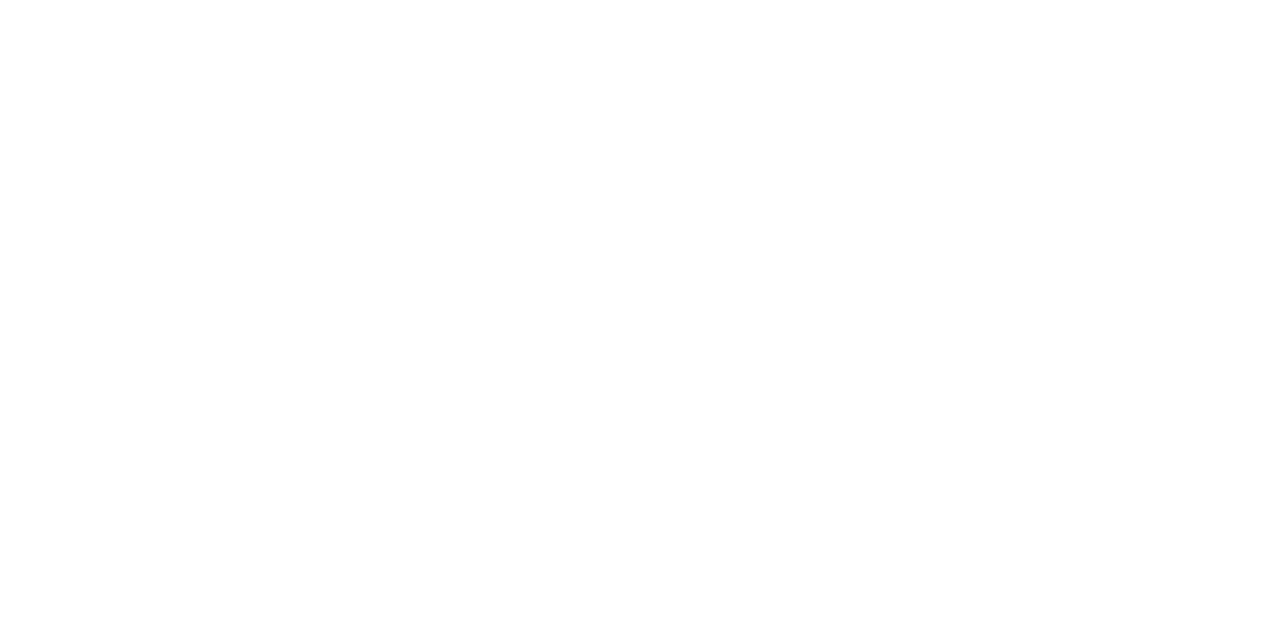
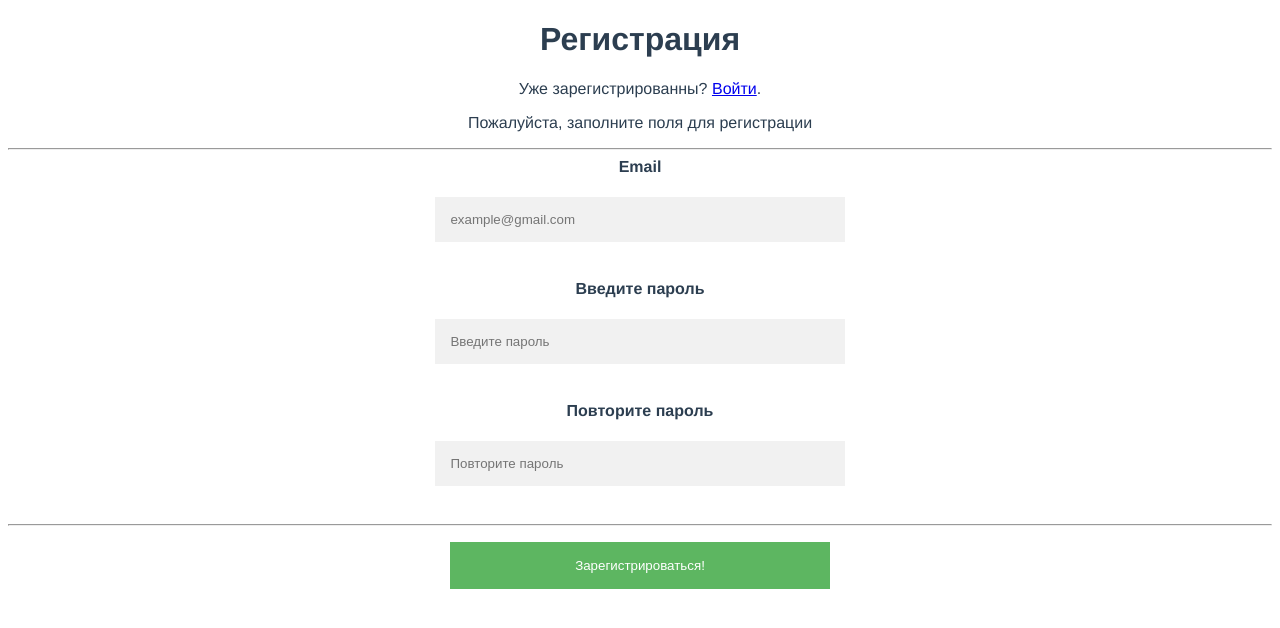
Before and after one commit to pilya-vrn/todo-list.vue-cli, a Vue app: page /signup in a window 1280 px wide. Shown: the top 628 px of the page. Built offline with nearby package versions, Linux system fonts and the light colour scheme.

Commit message:
Добавил страницу регистрации с валидацией

```diff
--- a/src/components/CreateList.vue
+++ b/src/components/CreateList.vue
@@ -21,14 +21,15 @@
   },
   methods: {
     createList() {
+      // eslint-disable-next-line no-alert
       if (this.title === '') { alert('title не должен быть пустым'); } else {
         this.$emit('createList', this.title);
       }
     },
-    closeModal(clickEvent) {
-        this.$emit('closeModal');
+    closeModal() {
+      this.$emit('closeModal');
     },
-  }
+  },
 };
 </script>
 
--- a/src/components/CreateTask.vue
+++ b/src/components/CreateTask.vue
@@ -19,11 +19,11 @@
   methods: {
     createTask() {
       if (this.title === '') {
+        // eslint-disable-next-line no-alert
         alert('title не должен быть пустым');
       } else {
         this.$emit('create', this.title);
         this.title = '';
-        console.log(this.title);
       }
     },
     onInput(evt) {
--- a/src/components/Task.vue
+++ b/src/components/Task.vue
@@ -20,7 +20,7 @@
     },
     onChange() {
       this.$emit('change');
-    }
+    },
   },
 };
 </script>
--- a/src/components/TasksList.vue
+++ b/src/components/TasksList.vue
@@ -38,7 +38,7 @@
     },
     onTaskChange(taskIndex) {
       this.$emit('taskChange', taskIndex);
-    }
+    },
   },
 };
 </script>
--- a/src/router/index.js
+++ b/src/router/index.js
@@ -1,6 +1,7 @@
 import Vue from 'vue';
 import VueRouter from 'vue-router';
 import Home from '../views/Home.vue';
+import SignUp from '../views/user/SignUp.vue';
 
 Vue.use(VueRouter);
 
@@ -9,6 +10,11 @@
     path: '/',
     name: 'Home',
     component: Home,
+  },
+  {
+    path: '/signup',
+    name: 'SignUp',
+    component: SignUp,
   },
   // {
   //   path: '/about',
--- a/src/views/Home.vue
+++ b/src/views/Home.vue
@@ -43,7 +43,6 @@
       list.tasks.splice(taskIndex, 1);
     },
     createTask(index, title) {
-      // console.log(title)
       const list = this.lists[index];
       list.tasks.unshift({ title, checked: false });
     },
@@ -64,5 +63,7 @@
   },
 };
 </script>
+
 <style scoped>
+
 </style>
--- /dev/null
+++ b/src/views/user/SignUp.vue
@@ -0,0 +1,97 @@
+<template>
+  <div class="container">
+    <h1>Регистрация</h1>
+
+    <div class="container signin">
+    <p>Уже зарегистрированны? <a href="#">Войти</a>.</p>
+    <!-- сделать ссылку на страницу входа -->
+  </div>
+
+    <p>Пожалуйста, заполните поля для регистрации</p>
+    <hr>
+
+    <label for="email"><b>Email</b></label>
+    <p>
+    <input type="email" placeholder="example@gmail.com"
+    name="email" maxlength="33" required @input="onEmailChange">
+    <p>
+
+    <label for="psw"><b>Введите пароль</b></label>
+    <p>
+    <input type="password" placeholder="Введите пароль"
+    name="psw" maxlength="33" required>
+    <p>
+
+    <label for="psw-repeat"><b>Повторите пароль</b></label>
+    <p>
+    <input type="password" placeholder="Повторите пароль"
+    name="psw-repeat" maxlength="33" required>
+    <p>
+    <hr>
+    <button type="submit" class="registerbtn" @click="checkValidity">
+      Зарегистрироваться!</button>
+  </div>
+
+</template>
+
+<script>
+export default {
+  name: 'SignUp',
+  methods: {
+    checkValidity() {
+      const inputs = document.querySelectorAll('input');
+      const email = inputs[0];
+      const psw = inputs[1];
+      const pswRpt = inputs[2];
+      if ((psw.value !== pswRpt.value) || (email.value === '')
+      || (psw.value === '') || (pswRpt.value === '')) {
+        // eslint-disable-next-line no-alert
+        alert('Пароли не совпадают или не заполнены поля!');
+      } else {
+        // записать данные, перейти на страницу создания тудушек
+        // eslint-disable-next-line no-alert
+        alert('успешная регистрация!');
+      }
+      email.value = '';
+      psw.value = '';
+      pswRpt.value = '';
+    },
+    onEmailChange() {
+      const email = document.querySelectorAll('input')[0];
+      const re = /\S+@\S+\.\S+/;
+      const text = email.value;
+
+      if (!re.test(text)) {
+        email.setCustomValidity('Введите корректный email');
+        email.reportValidity();
+      } else {
+        email.setCustomValidity('');
+      }
+    },
+  },
+};
+</script>
+
+<style scoped>
+
+ input[type=password], input[type=email]  {
+  width: 30%;
+  padding: 15px;
+  margin: 5px 0 22px 0;
+  display: inline-block;
+  border: none;
+  background: #f1f1f1;
+}
+
+.registerbtn {
+  background-color: #4CAF50;
+  color: white;
+  padding: 16px 20px;
+  margin: 8px 0;
+  border: none;
+  cursor: pointer;
+  width: 30%;
+  opacity: 0.9;
+}
+
+</style>
```
Also changed, not shown: 1 other file (tests, documents, lock files or other folders).
